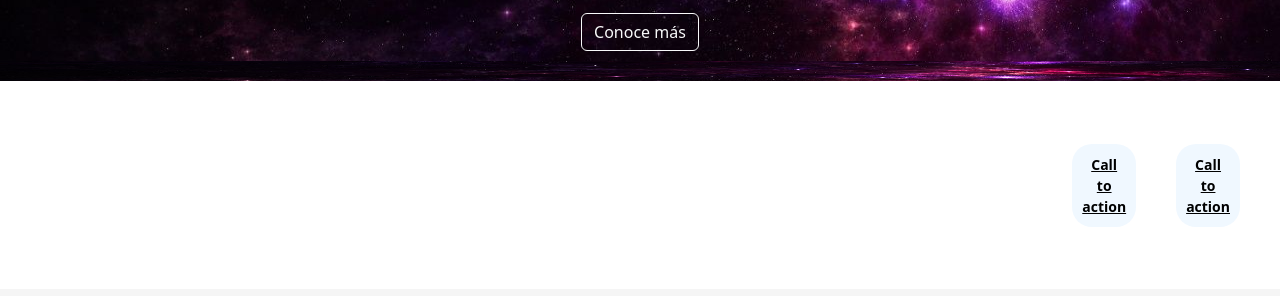
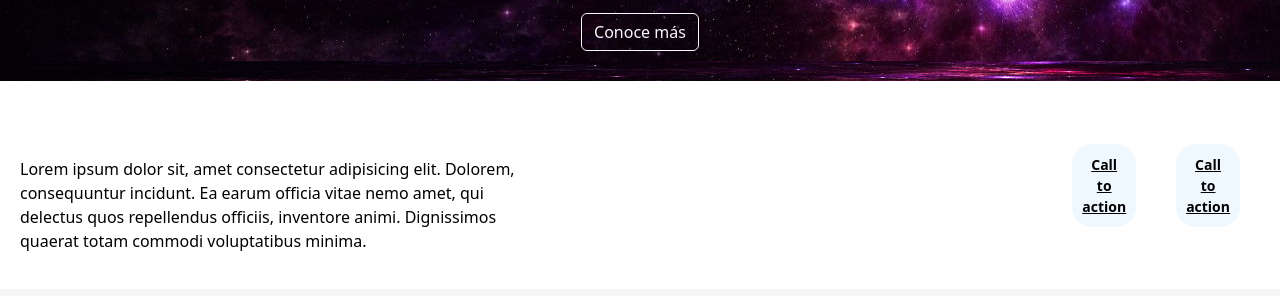
Before and after one commit to marianbreiman/Proyecto-final-DW, a plain HTML site: page index.html in a window 1280 px wide. Shown: the part 1342-1638 px from the top of the page. Drawn offline with nearby package versions, Linux system fonts and the light colour scheme.

Commit message:
Nuevos cambios en el css probando

```diff
--- a/css/style.css
+++ b/css/style.css
@@ -120,11 +120,13 @@ max-height: 100vh;
   flex-direction: row;
   padding: 20px;
   align-items: center;
+  color: #000000;
 
 }
 
 .callTo p {
   width: 50%;
+  color: #000000;
 }
 
 .call {
```
Also changed, not shown: 10 other files.
